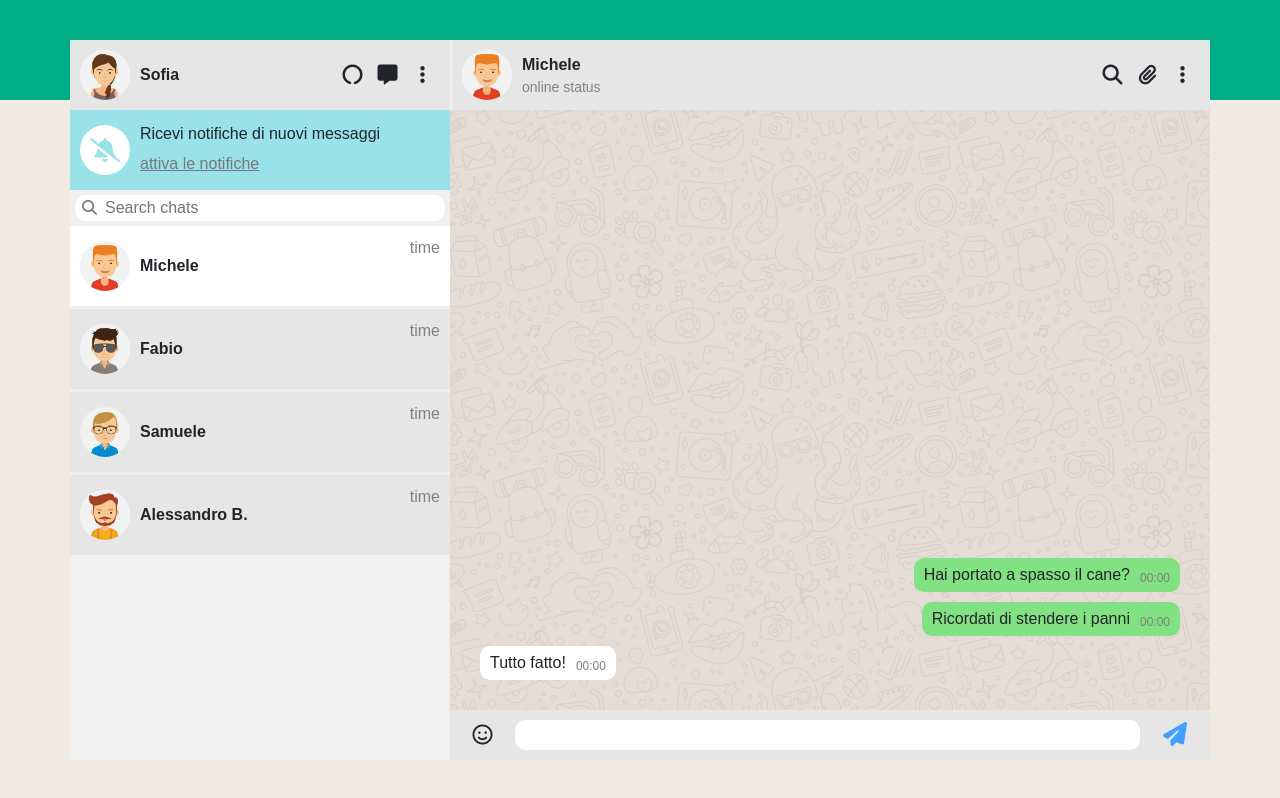
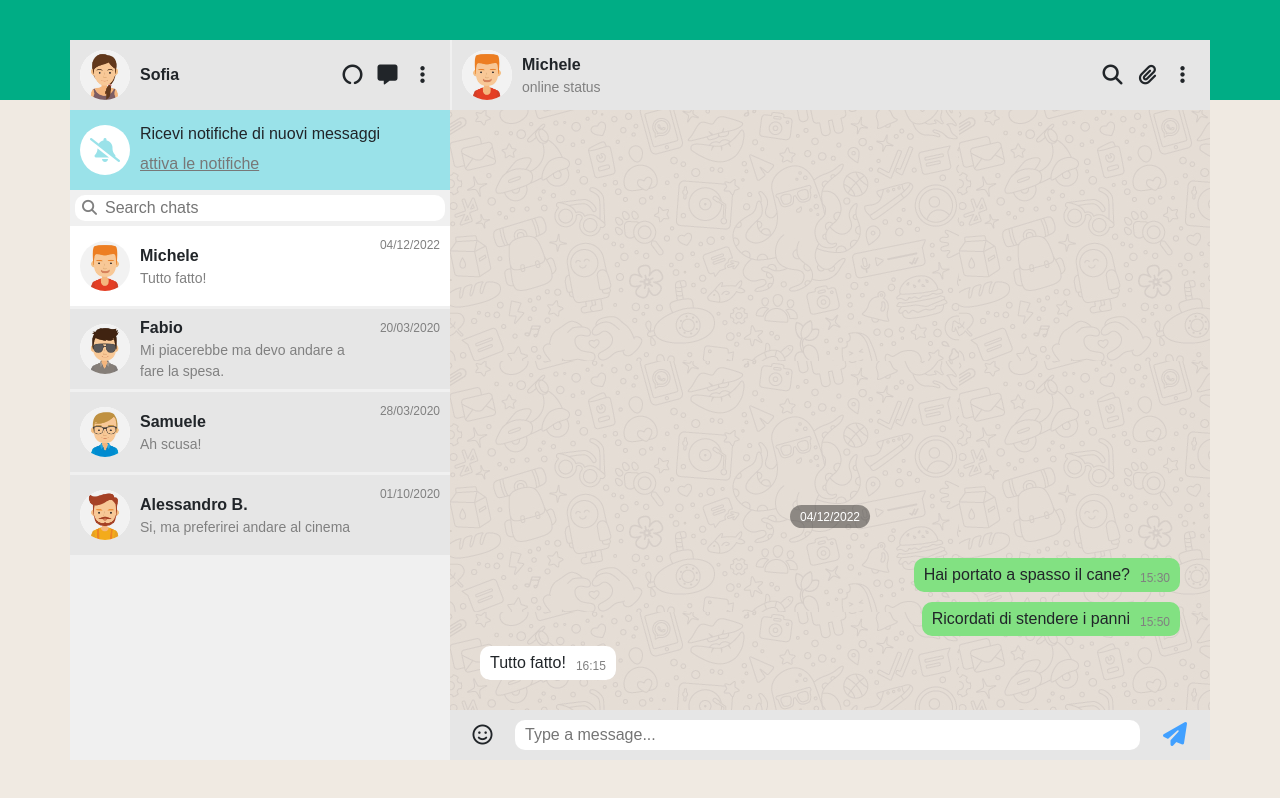
Before and after one commit to tsukigahara/vue-boolzapp, a plain HTML site: page index.html in a window 1280 px wide. Drawn offline with nearby package versions, Linux system fonts and the light colour scheme.

Commit message:
master 1.0 (no search function)

```diff
--- a/css/style.css
+++ b/css/style.css
@@ -164,6 +164,7 @@ body>:first-child {
     text-align: end;
     align-self: flex-start;
     color: gray;
+    font-size: 12px;
 }
 
 /* chat window */
@@ -207,6 +208,16 @@ body>:first-child {
 
 
 /* message */
+
+.chat_date {
+    margin: 20px 0;
+    align-self: center;
+    padding: 2.5px 10px;
+    border-radius: 20px;
+    font-size: 12px;
+    color: white;
+    background-color: rgba(0, 0, 0, 0.386);
+}
 
 .message {
 
--- a/index.html
+++ b/index.html
@@ -4,7 +4,7 @@
     <meta charset="UTF-8">
     <meta http-equiv="X-UA-Compatible" content="IE=edge">
     <meta name="viewport" content="width=device-width, initial-scale=1.0">
-    <title>Document</title>
+    <title>Hyperchats</title>
     <script src="https://kit.fontawesome.com/9344ff345c.js" crossorigin="anonymous"></script>
     <link rel="stylesheet" href="https://cdn.jsdelivr.net/npm/bootstrap@5.2.2/dist/css/bootstrap.min.css
     ">
@@ -54,7 +54,8 @@
             <div class="menu_search">
                 <div class="input-group-sm">
                     <i class="fa fa-search" aria-hidden="true"></i>
-                    <input type="text" placeholder="Search chats">
+                    <input type="text" placeholder="Search chats"
+                    v-model="search">
                 </div>
             </div>
 
@@ -74,13 +75,13 @@
                         <div class="profilename" v-cloak>{{item.name}}</div>
                         <!-- last chat -->
                         <div class="lastchat" v-cloak>
-                            {{}}
+                            {{item.messages[item.messages.length - 1].message}}
                         </div>
                     </div>
 
                     <!-- last chat time -->
-                    <div class="lastchat_time">
-                        time
+                    <div class="lastchat_time" v-cloak>
+                        {{fullDate(item.messages[item.messages.length - 1].date)}}
                     </div>
                 </div>
             </div>
@@ -90,7 +91,7 @@
             <!-- chat upperbar -->
             <div class="chat_window_upperbar">
                 <!-- for small device -->
-                <div class="d-block d-sm-none pe-4 ps-2">
+                <div class="d-block d-sm-none pe-4 ps-2" @click="backtomenu()">
                     <i class="fa-solid fa-chevron-left fa-fw fa-beat"></i>
                 </div>
                 <!-- prof image -->
@@ -122,16 +123,21 @@
                 <div class="chat_window_chat_wrapper">
 
                     <!-- generate chat from vue -->
-                    <div class="message" v-for="(item, index2) in contacts[index].messages" :class="item.status === 'received' ? 'received' : ''">
+                    <template v-for="(item, index2) in contacts[index].messages">
+                        <div class="chat_date" v-if="chatDate(item.date, index, index2)">
+                            {{fullDate(item.date, 1)}}
+                        </div>
+                        <div class="message" :class="item.status === 'received' ? 'received' : ''">
                             <!-- chat text -->
                             <div class="message_content" v-cloak>
                                 {{item.message}}
                             </div>
                             <!-- chat time -->
                             <div class="message_info">
-                            00:00
+                                {{time(item.date)}}
                             </div>
                         </div>
+                    </template>
                 </div>
             </div>
 
@@ -141,7 +147,7 @@
                     <i class="fa-regular fa-face-smile fa-fw fa-lg"></i>
                 </div>
                 <!-- chat input -->
-                <input type="text" v-model="chatInput" @keyup.enter="send()">
+                <input type="text" v-model="chatInput" @keyup.enter="send()" placeholder="Type a message...">
 
                 <!-- sent button -->
                 <div @click="send()">
--- a/js/myscript.js
+++ b/js/myscript.js
@@ -10,17 +10,17 @@ const app = Vue.createApp({
                     visible: true,
                     messages: [
                         {
-                            date: '10/01/2020 15:30:55',
+                            date: '12/04/2022 15:30:55',
                             message: 'Hai portato a spasso il cane?',
                             status: 'sent'
                         },
                         {
-                            date: '10/01/2020 15:50:00',
+                            date: '12/04/2022 15:50:00',
                             message: 'Ricordati di stendere i panni',
                             status: 'sent'
                         },
                         {
-                            date: '10/01/2020 16:15:22',
+                            date: '12/04/2022 16:15:22',
                             message: 'Tutto fatto!',
                             status: 'received'
                         }
@@ -32,17 +32,17 @@ const app = Vue.createApp({
                     visible: true,
                     messages: [
                         {
-                            date: '20/03/2020 16:30:00',
+                            date: '03/20/2020 16:30:00',
                             message: 'Ciao come stai?',
                             status: 'sent'
                         },
                         {
-                            date: '20/03/2020 16:30:55',
+                            date: '03/20/2020 16:30:55',
                             message: 'Bene grazie! Stasera ci vediamo?',
                             status: 'received'
                         },
                         {
-                            date: '20/03/2020 16:35:00',
+                            date: '03/20/2020 16:35:00',
                             message: 'Mi piacerebbe ma devo andare a fare la spesa.',
                             status: 'sent'
                         }
@@ -54,17 +54,19 @@ const app = Vue.createApp({
                     visible: true,
                     messages: [
                         {
-                            date: '28/03/2020 10:10:40',
+                            date: '03/28/2020 10:10:40',
                             message: 'La Marianna va in campagna',
                             status: 'received'
                         },
+
                         {
-                            date: '28/03/2020 10:20:10',
+                            date: '03/28/2020 10:20:10',
                             message: 'Sicuro di non aver sbagliato chat?',
                             status: 'sent'
                         },
+
                         {
-                            date: '28/03/2020 16:15:22',
+                            date: '03/28/2020 16:15:22',
                             message: 'Ah scusa!',
                             status: 'received'
                         }
@@ -94,6 +96,12 @@ const app = Vue.createApp({
             chatInput: '',
             //variabile per memorizzare l'input della chat
             chatMemory: '',
+            // cariabile per ricerca chats
+            search: '',
+
+            // mobile
+            hideClass: '',
+            showClass: '',
 
 
         }
@@ -102,10 +110,15 @@ const app = Vue.createApp({
         // per selezionare le chat
         chatSelect(value){
             this.index = value;
+            if (window.innerWidth < 580) {
+                console.log("mobike");
+            }
         },
-        // lastArr(array){
-        //     last = array.length - 1;
-        //     return last;
+
+        // // mobile
+        // backtomenu(){
+        //     this.hideClass = 'd-none';
+        //     this.showClass = '';
         // },
 
         // per spedire i messagi
@@ -136,12 +149,97 @@ const app = Vue.createApp({
             if(this.chatMemory.toLowerCase().includes("ciao")){
                 return 'Ciao!';
             }
+            if(this.chatMemory.toLowerCase().includes("come stai")){
+                return 'bene grazie! e tu?';
+            }
+            if(this.chatMemory.toLowerCase().includes("bene")){
+                return 'mi fa piacere!';
+            }
             else{
                 return "Non ho capito"
             }
 
+        },
+        // get time from date
+        time(date){
+            var x = new Date(date);
+            return this.addZero(x.getHours())+":"+this.addZero(x.getMinutes());
+        },
+
+        //aggiungere uno 0 se il numro è minore di 10 (ex 5 -> 05)
+        addZero(num) {
+            return num.toString().padStart(2, '0');
+        },
+
+        // vedere se la data del messaggio è oggi/ieri e 2 giorni dopo
+        //mode = 1 per l'uso in chat
+        //mode = none per uso in chatlist
+        fullDate(date, mode){
+            var x = new Date(date);
+            var today = new Date();
+
+            //OGGI
+            if (x.getFullYear() === today.getFullYear()){
+                if (x.getMonth() === today.getMonth()){
+                    if (x.getDate() === today.getDate()){
+                        if(mode === 1){
+                            return "Oggi"
+                        }
+                        else {
+                            return this.time(x)
+                        }
+                    }
+                }
+            }
+
+
+            //IERI
+            var seconds = Math.floor(((new Date().getTime()/1000) - (x.getTime()/1000)));
+            interval = seconds / 86400;
+            if (interval < 2) {
+                if(interval >= 1){
+                    return "Ieri";
+                }
+            }
+
+
+            //DOPO 2 GIORNI
+            return this.addZero(x.getDate())+"/"+this.addZero(x.getMonth()+1)+"/"+x.getFullYear();
+        },
+
+        // funzione per v-if nel chat_date
+        // se la data del messagio inviato è uguale al messaggio precendete ritorna falso.
+        // altrimenti vero (anche nel caso della prima chat inviata/ricevuta)
+        chatDate(date, index, index2){
+            var x = new Date(date);
+            if (index2 === 0){
+                return true
+            }
+            var y = new Date(this.contacts[index].messages[index2 - 1].date);
+            if (x.getFullYear() === y.getFullYear()){
+                if (x.getMonth() === y.getMonth()){
+                    if (x.getDate() === y.getDate()){
+                        return false
+                    }
+                }
+            }
+            return true
         }
     },
+    // computed: {
+    //     searchbar(){
+    //         if(!this.search){
+    //             return this.contacts
+    //         }
+    //         else{
+    //             return this.contacts.filter((element) => {
+
+    //                 element.name.toLowerCase().includes(this.search.toLowerCase());
+
+    //             })
+    //         }
+    //     }
+    // },
 })
 
 app.mount("#app");
```
Lines whose indentation alone changed are shown as unchanged.
